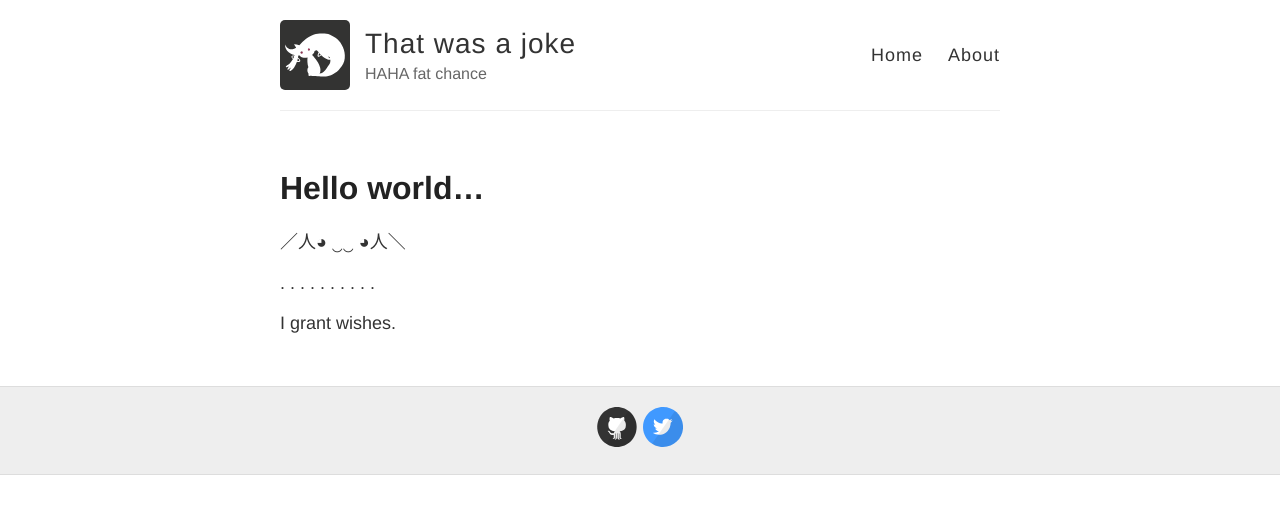
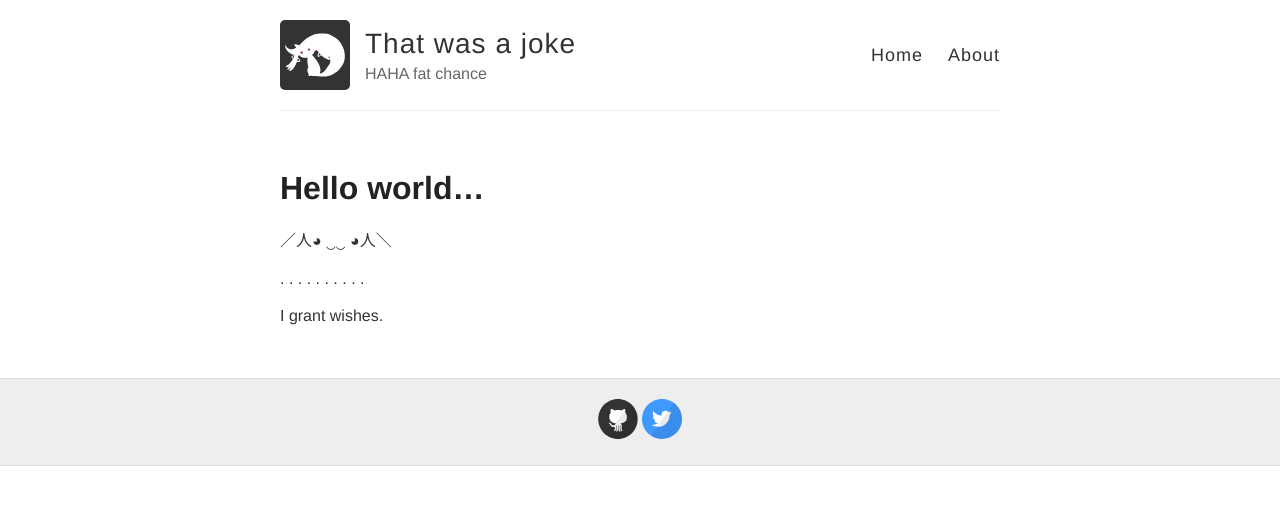
Before and after one commit to serrintine/serrintine.github.io, a Jekyll site: the page built from index.md, in a window 1280 px wide. Shown: the top 514 px of the page. Built offline with Jekyll 4.4.1, drawn with Linux system fonts in a browser that asks for light colours.

Commit message:
Updated style.scss

```diff
--- a/css/style.scss
+++ b/css/style.scss
@@ -19,7 +19,7 @@ html {
 
 body {
 	background: $white;
-  font: 18px/1.4 $helvetica;
+  font: 16px/1.4 $helvetica;
   color: $darkGray;
 }
 
@@ -61,7 +61,7 @@ h3 {
 }
 
 h4 {
-  font-size: 18px;
+  font-size: 16px;
   color: $gray;
 }
 
@@ -126,8 +126,6 @@ img {
   background: $lightGray;
 }
 
-// Nicolas Gallagher's micro clearfix hack
-// http://nicolasgallagher.com/micro-clearfix-hack/
 .clearfix:before,
 .clearfix:after {
     content: " ";
@@ -163,7 +161,7 @@ img {
   float: left;
   width: 70px;
   height: 70px;
-  background: #333332;
+  background: #333;
   border-radius: 5px;
   margin-right: 15px;
 
@@ -265,7 +263,7 @@ nav {
 
   .read-more {
     text-transform: uppercase;
-    font-size: 15px;
+    font-size: 14px;
   }
 }
 
@@ -281,6 +279,4 @@ footer {
   text-align: center;
 }
 
-// Settled on moving the import of syntax highlighting to the bottom of the CSS
-// ... Otherwise it really bloats up the top of the CSS file and makes it difficult to find the start
 @import "_highlights";
```
